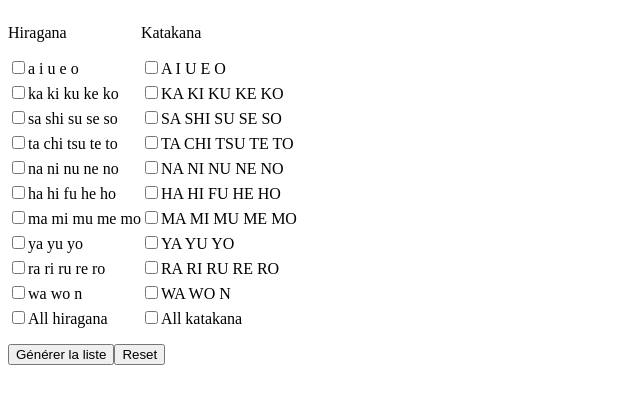
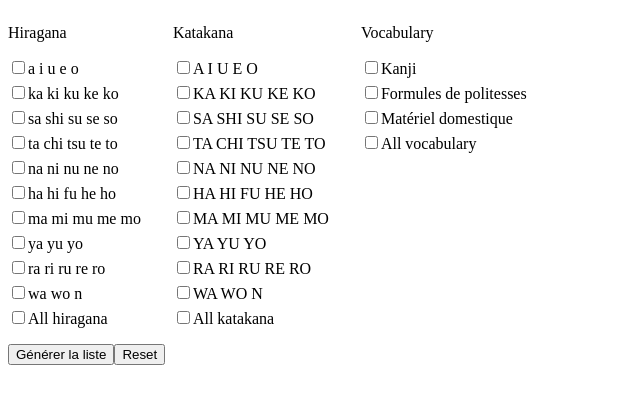
Before and after one commit to ArnaudGathy/kana-test, a React (Create React App) app: page / in a window 1280 px wide. Shown: the top 404 px of the page, without its empty margins (0-640 px from the left). Built offline with nearby package versions, Linux system fonts and the light colour scheme.

Commit message:
Added vocabulary / kanji

```diff
--- a/src/App.js
+++ b/src/App.js
@@ -1,8 +1,9 @@
 import React, {useState} from 'react'
 import {shuffle} from 'lodash'
-import {hiraganaList, katakanaList} from './charLists'
+import {hiraganaList, vocabularyList, katakanaList} from './charLists'
 import './style.css'
 import {CharacterCheckBoxList} from './CharacterCheckBoxList'
+import {VocabularyCheckBoxList} from './VocabularyCheckBoxList'
 
 const emptyFormState = {
   a: false,
@@ -17,7 +18,6 @@ const emptyFormState = {
   wa: false,
   all: false,
 }
-
 const fullFormState = {
   a: true,
   ka: true,
@@ -31,48 +31,85 @@ const fullFormState = {
   wa: true,
   all: true,
 }
-
 const defaultFormState = {
   hiragana: emptyFormState,
   katakana: emptyFormState,
 }
 
+const vocabularyFormEmptyState = {
+  Kanji: false,
+  "Formules de politesses": false,
+  "Matériel domestique": false,
+  all: false,
+}
+const vocabularyFormFullState = {
+  Kanji: true,
+  "Formules de politesses": true,
+  "Matériel domestique": true,
+  all: true,
+}
+
 export const App = () => {
   const [list, setList] = useState(null)
+
+  const [formState, setFormState] = useState(defaultFormState)
+  const [vocabularyFormState, setVocabularyFormState] = useState(vocabularyFormEmptyState)
+
   const [correction, setCorrection] = useState(false)
-  const [formState, setFormState] = useState(defaultFormState)
 
-  const generateList = () => {
+  const generateKanaList = () => {
     const {hiragana, katakana} = formState
 
     const hiraganaDisplayList = Object.entries(hiragana).reduce((acc, [key, value]) => {
-      if(value && key !== 'all') {
+      if (value && key !== 'all') {
         acc.push(hiraganaList[key])
       }
       return acc
     }, [])
     const katakanaDisplayList = Object.entries(katakana).reduce((acc, [key, value]) => {
-      if(value && key !== 'all') {
+      if (value && key !== 'all') {
         acc.push(katakanaList[key])
       }
       return acc
     }, [])
+    return [...hiraganaDisplayList.flat(), ...katakanaDisplayList.flat()]
+  }
+  const generateVocabularyList = () => {
+    const list = Object.entries(vocabularyFormState).reduce((acc, [key, value]) => {
+      if (value) {
+        acc.push(vocabularyList[key])
+      }
+      return acc
+    }, [])
+    return list.flat()
+  }
+  const generateLists = () => {
+    setList(shuffle([...generateKanaList(), ...generateVocabularyList()]))
+  }
 
-    setList(shuffle([...hiraganaDisplayList.flat(), ...katakanaDisplayList.flat()]))
-  }
   const toggleCorrection = () => {
     setCorrection(!correction)
   }
-  const handleChange = (listName, value) => {
-    const newState = {...formState, [listName]: {...formState[listName], [value]: !formState[listName][value]}}
+  const handleChangeKanaFormChange = (listName, value) => {
+    const newState = {
+      ...formState,
+      [listName]: {...formState[listName], [value]: !formState[listName][value]},
+    }
     setFormState(newState)
   }
-  const selectAll = (listName, isChecked) => {
+  const handleKanjiFormChange = (value) => {
+    setVocabularyFormState({...vocabularyFormState, [value]: !vocabularyFormState[value]})
+  }
+  const selectAll = (listName) => {
     const isSelected = formState[listName].all
     setFormState({...formState, [listName]: isSelected ? emptyFormState : fullFormState})
   }
+  const selectAllVocabulary = (value) => {
+    setVocabularyFormState(vocabularyFormState.all ? {...vocabularyFormEmptyState} : {...vocabularyFormFullState})
+  }
   const resetForm = () => {
     setFormState(defaultFormState)
+    setVocabularyFormState(vocabularyFormEmptyState)
   }
 
   return (
@@ -81,21 +118,26 @@ export const App = () => {
         <CharacterCheckBoxList
           name="hiragana"
           list={hiraganaList}
-          handleChange={handleChange}
+          handleChange={handleChangeKanaFormChange}
           formValues={formState.hiragana}
           selectAll={selectAll}
         />
         <CharacterCheckBoxList
           name="katakana"
           list={katakanaList}
-          handleChange={handleChange}
+          handleChange={handleChangeKanaFormChange}
           formValues={formState.katakana}
           selectAll={selectAll}
+        />
+        <VocabularyCheckBoxList
+          handleChange={handleKanjiFormChange}
+          selectAll={selectAllVocabulary}
+          vocabularyFormState={vocabularyFormState}
         />
       </div>
 
       <div className="block">
-        <button type="submit" onClick={generateList}>
+        <button type="submit" onClick={generateLists}>
           Générer la liste
         </button>
         <button type="submit" onClick={resetForm}>
@@ -111,16 +153,16 @@ export const App = () => {
               className="block"
               style={{
                 fontSize: '35px',
-                width: '400px',
+                width: '1000px',
                 display: 'flex',
                 flexWrap: 'wrap',
                 alignItems: 'center',
                 textAlign: 'center',
               }}
             >
-              {list.map(({romaji, kana}) => (
-                <div style={{minWidth: '80px', minHeight: '75px'}} key={romaji}>
-                  {correction ? kana : romaji}
+              {list.map(({romaji, translated}) => (
+                <div style={{minWidth: '200px', minHeight: '75px'}} key={translated}>
+                  {correction ? translated : romaji}
                 </div>
               ))}
             </div>
--- a/src/CharacterCheckBoxList.js
+++ b/src/CharacterCheckBoxList.js
@@ -1,7 +1,7 @@
 import React from 'react'
 
 export const CharacterCheckBoxList = ({name, list, handleChange, formValues, selectAll}) => (
-  <div>
+  <div className='checkBoxList'>
     <p style={{textTransform: 'capitalize'}}>{name}</p>
     {Object.entries(list).map(([key, values]) => (
       <div key={key} style={{marginBottom: '5px'}}>
@@ -12,7 +12,7 @@ export const CharacterCheckBoxList = ({name, list, handleChange, formValues, sel
       </div>
     ))}
     <label>
-      <input type="checkbox" checked={formValues.all} onChange={(e) => selectAll(name, e.target.checked)} />
+      <input type="checkbox" checked={formValues.all} onChange={(e) => selectAll(name)} />
       All {name}
     </label>
   </div>
--- /dev/null
+++ b/src/VocabularyCheckBoxList.js
@@ -0,0 +1,20 @@
+import React from "react";
+import {vocabularyList} from "./charLists";
+
+export const VocabularyCheckBoxList = ({vocabularyFormState, handleChange, selectAll}) => {
+  return (<div className='checkBoxList'>
+    <p>Vocabulary</p>
+    {Object.keys(vocabularyList).map(key => (
+      <div key={key} style={{marginBottom: '5px'}}>
+        <label>
+          <input type="checkbox" checked={vocabularyFormState[key]} onChange={() => handleChange(key)} />
+          {key}
+        </label>
+      </div>
+    ))}
+    <label>
+      <input type="checkbox" checked={vocabularyFormState.all} onChange={selectAll} />
+      All vocabulary
+    </label>
+  </div>)
+}
--- a/src/charLists.js
+++ b/src/charLists.js
@@ -1,137 +1,164 @@
 export const hiraganaList = {
   a: [
-    {romaji: 'a', kana: '\u3042'},
-    {romaji: 'i', kana: '\u3044'},
-    {romaji: 'u', kana: '\u3046'},
-    {romaji: 'e', kana: '\u3048'},
-    {romaji: 'o', kana: '\u304A'},
+    {romaji: 'a', translated: '\u3042'},
+    {romaji: 'i', translated: '\u3044'},
+    {romaji: 'u', translated: '\u3046'},
+    {romaji: 'e', translated: '\u3048'},
+    {romaji: 'o', translated: '\u304A'},
   ],
   ka: [
-    {romaji: 'ka', kana: '\u304B'},
-    {romaji: 'ki', kana: '\u304D'},
-    {romaji: 'ku', kana: '\u304F'},
-    {romaji: 'ke', kana: '\u3051'},
-    {romaji: 'ko', kana: '\u3053'},
+    {romaji: 'ka', translated: '\u304B'},
+    {romaji: 'ki', translated: '\u304D'},
+    {romaji: 'ku', translated: '\u304F'},
+    {romaji: 'ke', translated: '\u3051'},
+    {romaji: 'ko', translated: '\u3053'},
   ],
   sa: [
-    {romaji: 'sa', kana: '\u3055'},
-    {romaji: 'shi', kana: '\u3057'},
-    {romaji: 'su', kana: '\u3059'},
-    {romaji: 'se', kana: '\u305B'},
-    {romaji: 'so', kana: '\u305D'},
+    {romaji: 'sa', translated: '\u3055'},
+    {romaji: 'shi', translated: '\u3057'},
+    {romaji: 'su', translated: '\u3059'},
+    {romaji: 'se', translated: '\u305B'},
+    {romaji: 'so', translated: '\u305D'},
   ],
   ta: [
-    {romaji: 'ta', kana: '\u305F'},
-    {romaji: 'chi', kana: '\u3061'},
-    {romaji: 'tsu', kana: '\u3064'},
-    {romaji: 'te', kana: '\u3066'},
-    {romaji: 'to', kana: '\u3068'},
+    {romaji: 'ta', translated: '\u305F'},
+    {romaji: 'chi', translated: '\u3061'},
+    {romaji: 'tsu', translated: '\u3064'},
+    {romaji: 'te', translated: '\u3066'},
+    {romaji: 'to', translated: '\u3068'},
   ],
   na: [
-    {romaji: 'na', kana: '\u306A'},
-    {romaji: 'ni', kana: '\u306B'},
-    {romaji: 'nu', kana: '\u306C'},
-    {romaji: 'ne', kana: '\u306D'},
-    {romaji: 'no', kana: '\u306E'},
+    {romaji: 'na', translated: '\u306A'},
+    {romaji: 'ni', translated: '\u306B'},
+    {romaji: 'nu', translated: '\u306C'},
+    {romaji: 'ne', translated: '\u306D'},
+    {romaji: 'no', translated: '\u306E'},
   ],
   ha: [
-    {romaji: 'ha', kana: '\u306F'},
-    {romaji: 'hi', kana: '\u3072'},
-    {romaji: 'fu', kana: '\u3075'},
-    {romaji: 'he', kana: '\u3078'},
-    {romaji: 'ho', kana: '\u307B'},
+    {romaji: 'ha', translated: '\u306F'},
+    {romaji: 'hi', translated: '\u3072'},
+    {romaji: 'fu', translated: '\u3075'},
+    {romaji: 'he', translated: '\u3078'},
+    {romaji: 'ho', translated: '\u307B'},
   ],
   ma: [
-    {romaji: 'ma', kana: '\u307E'},
-    {romaji: 'mi', kana: '\u307F'},
-    {romaji: 'mu', kana: '\u3080'},
-    {romaji: 'me', kana: '\u3081'},
-    {romaji: 'mo', kana: '\u3082'},
+    {romaji: 'ma', translated: '\u307E'},
+    {romaji: 'mi', translated: '\u307F'},
+    {romaji: 'mu', translated: '\u3080'},
+    {romaji: 'me', translated: '\u3081'},
+    {romaji: 'mo', translated: '\u3082'},
   ],
   ya: [
-    {romaji: 'ya', kana: '\u3084'},
-    {romaji: 'yu', kana: '\u3086'},
-    {romaji: 'yo', kana: '\u3088'},
+    {romaji: 'ya', translated: '\u3084'},
+    {romaji: 'yu', translated: '\u3086'},
+    {romaji: 'yo', translated: '\u3088'},
   ],
   ra: [
-    {romaji: 'ra', kana: '\u3089'},
-    {romaji: 'ri', kana: '\u308A'},
-    {romaji: 'ru', kana: '\u308B'},
-    {romaji: 're', kana: '\u308C'},
-    {romaji: 'ro', kana: '\u308D'},
+    {romaji: 'ra', translated: '\u3089'},
+    {romaji: 'ri', translated: '\u308A'},
+    {romaji: 'ru', translated: '\u308B'},
+    {romaji: 're', translated: '\u308C'},
+    {romaji: 'ro', translated: '\u308D'},
   ],
   wa: [
-    {romaji: 'wa', kana: '\u308F'},
-    {romaji: 'wo', kana: '\u3092'},
-    {romaji: 'n', kana: '\u3093'},
+    {romaji: 'wa', translated: '\u308F'},
+    {romaji: 'wo', translated: '\u3092'},
+    {romaji: 'n', translated: '\u3093'},
   ],
 }
 
 export const katakanaList = {
   a: [
-    {romaji: 'A', kana: '\u30A2'},
-    {romaji: 'I', kana: '\u30A4'},
-    {romaji: 'U', kana: '\u30A6'},
-    {romaji: 'E', kana: '\u30A8'},
-    {romaji: 'O', kana: '\u30AA'},
+    {romaji: 'A', translated: '\u30A2'},
+    {romaji: 'I', translated: '\u30A4'},
+    {romaji: 'U', translated: '\u30A6'},
+    {romaji: 'E', translated: '\u30A8'},
+    {romaji: 'O', translated: '\u30AA'},
   ],
   ka: [
-    {romaji: 'KA', kana: '\u30AB'},
-    {romaji: 'KI', kana: '\u30AD'},
-    {romaji: 'KU', kana: '\u30AF'},
-    {romaji: 'KE', kana: '\u30B1'},
-    {romaji: 'KO', kana: '\u30B3'},
+    {romaji: 'KA', translated: '\u30AB'},
+    {romaji: 'KI', translated: '\u30AD'},
+    {romaji: 'KU', translated: '\u30AF'},
+    {romaji: 'KE', translated: '\u30B1'},
+    {romaji: 'KO', translated: '\u30B3'},
   ],
   sa: [
-    {romaji: 'SA', kana: '\u30B5'},
-    {romaji: 'SHI', kana: '\u30B7'},
-    {romaji: 'SU', kana: '\u30B9'},
-    {romaji: 'SE', kana: '\u30BB'},
-    {romaji: 'SO', kana: '\u30BD'},
+    {romaji: 'SA', translated: '\u30B5'},
+    {romaji: 'SHI', translated: '\u30B7'},
+    {romaji: 'SU', translated: '\u30B9'},
+    {romaji: 'SE', translated: '\u30BB'},
+    {romaji: 'SO', translated: '\u30BD'},
   ],
   ta: [
-    {romaji: 'TA', kana: '\u30BF'},
-    {romaji: 'CHI', kana: '\u30C1'},
-    {romaji: 'TSU', kana: '\u30C4'},
-    {romaji: 'TE', kana: '\u30C6'},
-    {romaji: 'TO', kana: '\u30C8'},
+    {romaji: 'TA', translated: '\u30BF'},
+    {romaji: 'CHI', translated: '\u30C1'},
+    {romaji: 'TSU', translated: '\u30C4'},
+    {romaji: 'TE', translated: '\u30C6'},
+    {romaji: 'TO', translated: '\u30C8'},
   ],
   na: [
-    {romaji: 'NA', kana: '\u30CA'},
-    {romaji: 'NI', kana: '\u30CB'},
-    {romaji: 'NU', kana: '\u30CC'},
-    {romaji: 'NE', kana: '\u30CD'},
-    {romaji: 'NO', kana: '\u30CE'},
+    {romaji: 'NA', translated: '\u30CA'},
+    {romaji: 'NI', translated: '\u30CB'},
+    {romaji: 'NU', translated: '\u30CC'},
+    {romaji: 'NE', translated: '\u30CD'},
+    {romaji: 'NO', translated: '\u30CE'},
   ],
   ha: [
-    {romaji: 'HA', kana: '\u30CF'},
-    {romaji: 'HI', kana: '\u30D2'},
-    {romaji: 'FU', kana: '\u30D5'},
-    {romaji: 'HE', kana: '\u30D8'},
-    {romaji: 'HO', kana: '\u30DB'},
+    {romaji: 'HA', translated: '\u30CF'},
+    {romaji: 'HI', translated: '\u30D2'},
+    {romaji: 'FU', translated: '\u30D5'},
+    {romaji: 'HE', translated: '\u30D8'},
+    {romaji: 'HO', translated: '\u30DB'},
   ],
   ma: [
-    {romaji: 'MA', kana: '\u30DE'},
-    {romaji: 'MI', kana: '\u30DF'},
-    {romaji: 'MU', kana: '\u30E0'},
-    {romaji: 'ME', kana: '\u30E1'},
-    {romaji: 'MO', kana: '\u30E2'},
+    {romaji: 'MA', translated: '\u30DE'},
+    {romaji: 'MI', translated: '\u30DF'},
+    {romaji: 'MU', translated: '\u30E0'},
+    {romaji: 'ME', translated: '\u30E1'},
+    {romaji: 'MO', translated: '\u30E2'},
   ],
   ya: [
-    {romaji: 'YA', kana: '\u30E4'},
-    {romaji: 'YU', kana: '\u30E6'},
-    {romaji: 'YO', kana: '\u30E8'},
+    {romaji: 'YA', translated: '\u30E4'},
+    {romaji: 'YU', translated: '\u30E6'},
+    {romaji: 'YO', translated: '\u30E8'},
   ],
   ra: [
-    {romaji: 'RA', kana: '\u30E9'},
-    {romaji: 'RI', kana: '\u30EA'},
-    {romaji: 'RU', kana: '\u30EB'},
-    {romaji: 'RE', kana: '\u30EC'},
-    {romaji: 'RO', kana: '\u30ED'},
+    {romaji: 'RA', translated: '\u30E9'},
+    {romaji: 'RI', translated: '\u30EA'},
+    {romaji: 'RU', translated: '\u30EB'},
+    {romaji: 'RE', translated: '\u30EC'},
+    {romaji: 'RO', translated: '\u30ED'},
   ],
   wa: [
-    {romaji: 'WA', kana: '\u30EF'},
-    {romaji: 'WO', kana: '\u30F2'},
-    {romaji: 'N', kana: '\u30F3'},
+    {romaji: 'WA', translated: '\u30EF'},
+    {romaji: 'WO', translated: '\u30F2'},
+    {romaji: 'N', translated: '\u30F3'},
   ],
 }
+
+export const vocabularyList = {
+  Kanji: [
+    {romaji: 'La personne', translated: '人 hito'},
+    {romaji: 'Le sabre', translated: '刀 katana'},
+    {romaji: 'La montagne', translated: '山 yama'},
+    {romaji: 'La rivière', translated: '川 kawa'},
+    {romaji: 'Femme', translated: '女 onna'},
+    {romaji: "L'enfant", translated: '子 ko'},
+    {romaji: 'La terre (élément)', translated: '土 tsuchi'},
+    {romaji: 'Le feu', translated: '火 hi'},
+    {romaji: "L'eau", translated: '水 mizu'},
+    {romaji: "L'arbre", translated: '木 ki'},
+    {romaji: "Le soleil", translated: '日 hi'},
+    {romaji: "La lune", translated: '月 tsuki'},
+    {romaji: "La fleur", translated: '花 hana'},
+    {romaji: "Homme", translated: '男 otoko'},
+    {romaji: "Le ciel", translated: '空 sora'},
+    {romaji: "L'argent (monnaie)", translated: '金 (o)kane'},
+    {romaji: "La pluie", translated: '雨 ame'},
+    {romaji: "Le vent", translated: '風 kaze'},
+    {romaji: "Le temps", translated: '時 toki'},
+    {romaji: "La neige", translated: '雪 yuki'},
+  ],
+  "Formules de politesses": [{romaji: 'Bonjour (journée)', translated: 'こんにちは'},],
+  "Matériel domestique": [{romaji: 'Couteau', translated: 'ナイフ'},],
+}
--- a/src/style.css
+++ b/src/style.css
@@ -1,3 +1,7 @@
 .block {
     margin-bottom: 16px;
 }
+
+.checkBoxList {
+    margin-right: 32px;
+}
```
